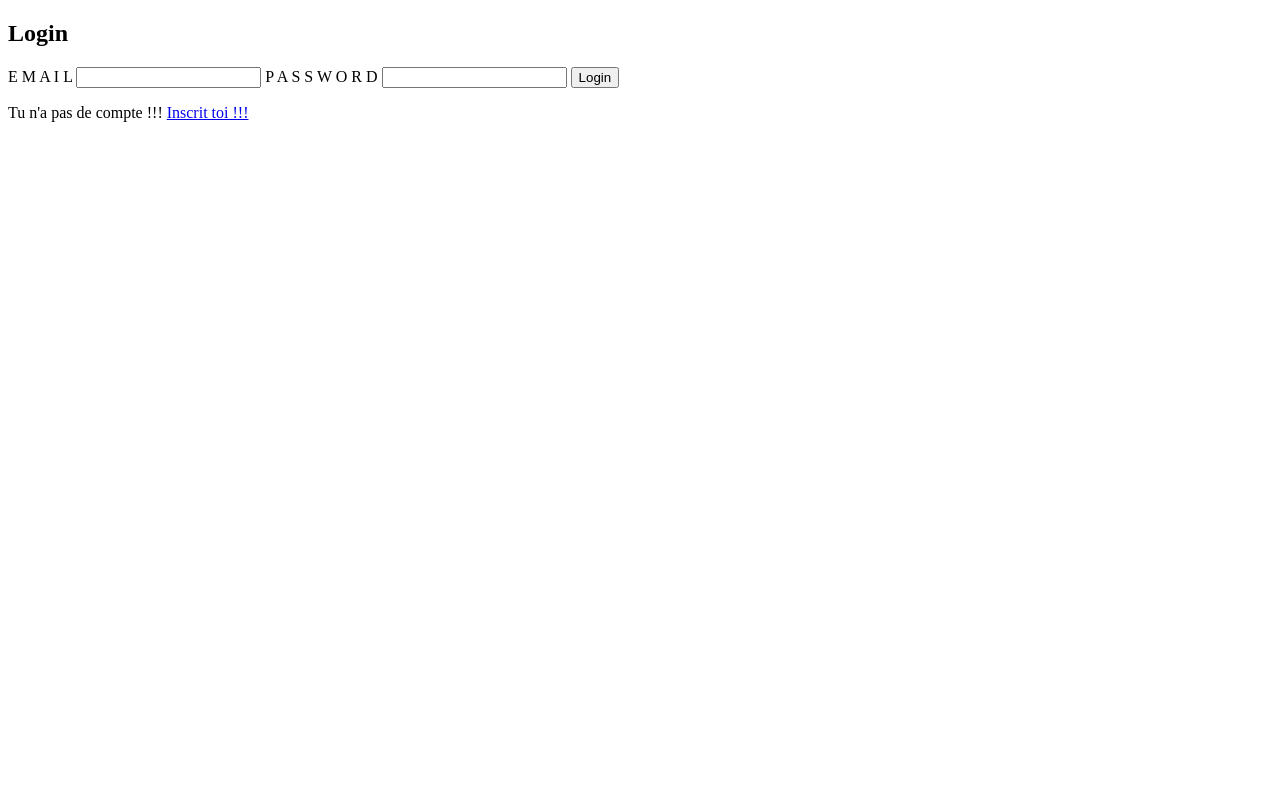
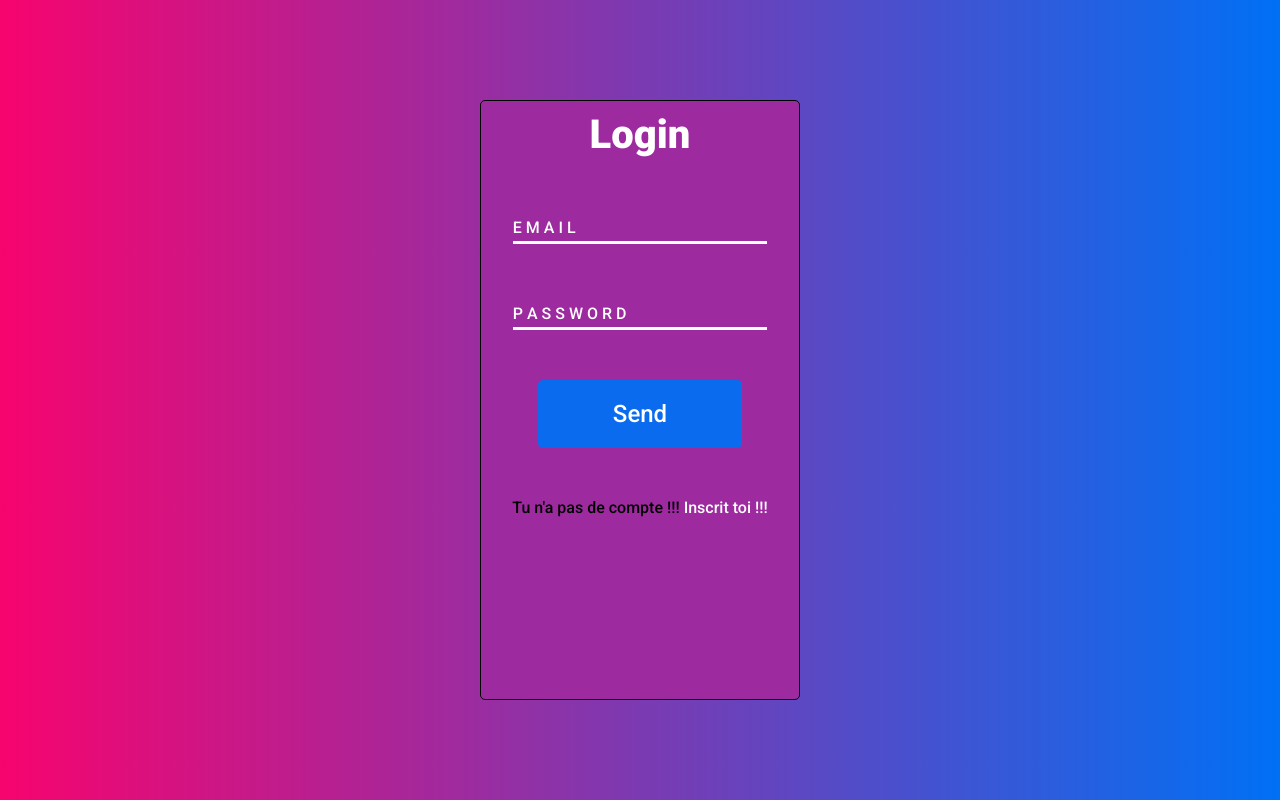
Before and after one commit to pharouqy/Form-input-wave, a plain HTML site: page index.html in a window 1280 px wide. Drawn offline with Linux system fonts and the light colour scheme.

Commit message:
CSS & JS Done !!!

```diff
--- a/index.html
+++ b/index.html
@@ -11,6 +11,8 @@
     <main>
       <section>
         <h1>Login</h1>
+        <form action="" method="post">
+          <div>
             <label for="email">
               <span>E</span>
               <span>M</span>
@@ -18,7 +20,9 @@
               <span>I</span>
               <span>L</span>
             </label>
-        <input type="email" name="email" id="email" />
+            <input type="email" name="email" id="email" required/>
+          </div>
+          <div>
             <label for="password">
               <span>P</span>
               <span>A</span>
@@ -29,12 +33,14 @@
               <span>R</span>
               <span>D</span>
             </label>
-        <input type="password" name="password" id="password" />
-        <button type="submit" name="submit" id="submit">Login</button>
+            <input type="password" name="password" id="password" required/>
+          </div>
+          <button type="submit" name="submit" id="submit">Send</button>
+        </form>
         <div>
           <p>
             Tu n'a pas de compte !!!
-            <a href="#" target="_blank" rel="noopener noreferrer"
+            <a href="/"
               >Inscrit toi !!!</a
             >
           </p>
--- a/script.js
+++ b/script.js
@@ -0,0 +1,32 @@
+const emails = document.querySelectorAll('label[for="email"] > span');
+const passwords = document.querySelectorAll('label[for="password"] > span');
+
+const email = document.getElementById("email");
+const password = document.getElementById("password");
+
+
+
+const focussed = document.querySelectorAll("input");
+
+for (let i = 0; i < focussed.length; i++) {
+  focussed[i].addEventListener("focus", handelWaves);
+}
+
+function handelWaves(e) {
+  if (e.target.id === "email") {
+    for (let j = 0; j < emails.length; j++) {
+      emails[j].classList.add("wave");
+      emails[j].style.animationDelay = `${j / 10}s`;
+      emails[j].style.color = `#0B6BEE`;
+    }
+    email.style.borderBottom = `3px solid #0B6BEE`;
+  }
+  if (e.target.id === "password") {
+    for (let j = 0; j < passwords.length; j++) {
+      passwords[j].classList.add("wave");
+      passwords[j].style.animationDelay = `${j / 10}s`;
+      passwords[j].style.color = `#0B6BEE`;
+    }
+    password.style.borderBottom = `3px solid #0B6BEE`;
+  }
+}
--- a/styles.css
+++ b/styles.css
@@ -0,0 +1,114 @@
+@import url("https://fonts.googleapis.com/css2?family=Roboto:wght@500;900&display=swap");
+
+* {
+  box-sizing: border-box;
+  font-family: "Roboto", cursive;
+  margin: 0;
+}
+
+body {
+  margin: 0 auto;
+  background: rgb(247, 4, 110);
+  background: linear-gradient(
+    90deg,
+    rgba(247, 4, 110, 1) 0%,
+    rgba(0, 112, 245, 1) 100%
+  );
+}
+
+main {
+  display: flex;
+  justify-content: center;
+  align-items: center;
+  height: 100vh;
+  width: 100vw;
+}
+
+section {
+  background-color: #9d2b9f;
+  border: 1px solid #000;
+  border-radius: 5px;
+  width: 25vw;
+  height: 75vh;
+  display: flex;
+  flex-direction: column;
+  align-content: center;
+  justify-content: flex-start;
+  align-items: center;
+}
+
+h1 {
+  color: #fff;
+  font-size: 2.5rem;
+  margin: 10px 0 50px 0;
+}
+
+form > div {
+  position: relative;
+  color: #fff;
+  margin: 0 0 50px 0;
+  width: 100%;
+}
+
+label {
+  position: absolute;
+  top: 10px;
+  left: 0;
+}
+
+input {
+  border: none;
+  outline: none;
+  background-color: transparent;
+  border-bottom: 3px solid #fff;
+  width: 100%;
+  padding: 5px;
+  color: #fff;
+  font-size: larger;
+}
+
+input:active,
+input:focus,
+input:visited {
+  color: #fff;
+  font-size: larger;
+}
+
+form {
+  width: 80%;
+  display: flex;
+  flex-direction: column;
+  align-content: center;
+  justify-content: center;
+  align-items: center;
+}
+
+button[type="submit"] {
+  border: none;
+  outline: none;
+  background-color: #0b6bee;
+  padding: 20px 75px;
+  color: #fff;
+  font-size: 1.5rem;
+  border-radius: 5px;
+  margin: 0 0 50px 0;
+}
+
+a {
+  text-decoration: none;
+  color: #fff;
+}
+
+.wave {
+  display: inline-block;
+  animation: waves 0.5s ease 1 normal both;
+}
+
+@keyframes waves {
+  from {
+    transform: translateY(0px);
+  }
+  to {
+    transform: translateY(-50px);
+  }
+}
```
Lines whose indentation alone changed are shown as unchanged.
